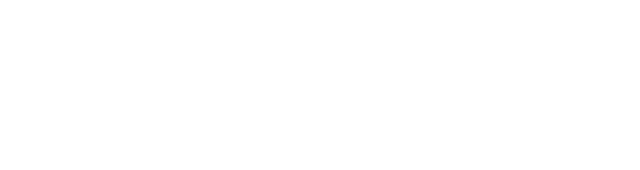
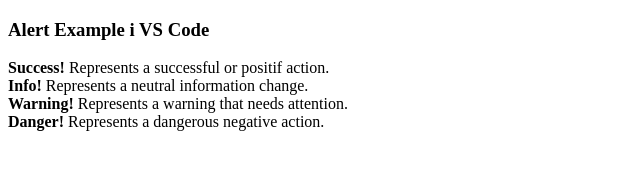
Before and after one commit to dendi1301/web-dasar, a plain HTML site: page index.html in a window 1280 px wide. Shown: the whole page, without its empty margins (0-640 px from the left). Drawn offline with Linux system fonts and the light colour scheme.

Commit message:
Update Content

```diff
--- a/index.html
+++ b/index.html
@@ -5,7 +5,10 @@
     <meta name="viewport" content="width=device-width, initial-scale=1.0">
     <title>Web Dasar</title>
 </head>
-<body>
-
+    <h3>Alert Example i VS Code</h3>
+    <strong>Success!</strong> Represents a successful or positif action.</br>
+    <strong>Info!</strong> Represents a neutral information change.</br>
+    <strong>Warning!</strong> Represents a warning that needs attention.</br>
+    <strong>Danger!</strong> Represents a dangerous negative action.</br>
 </body>
 </html>
```
